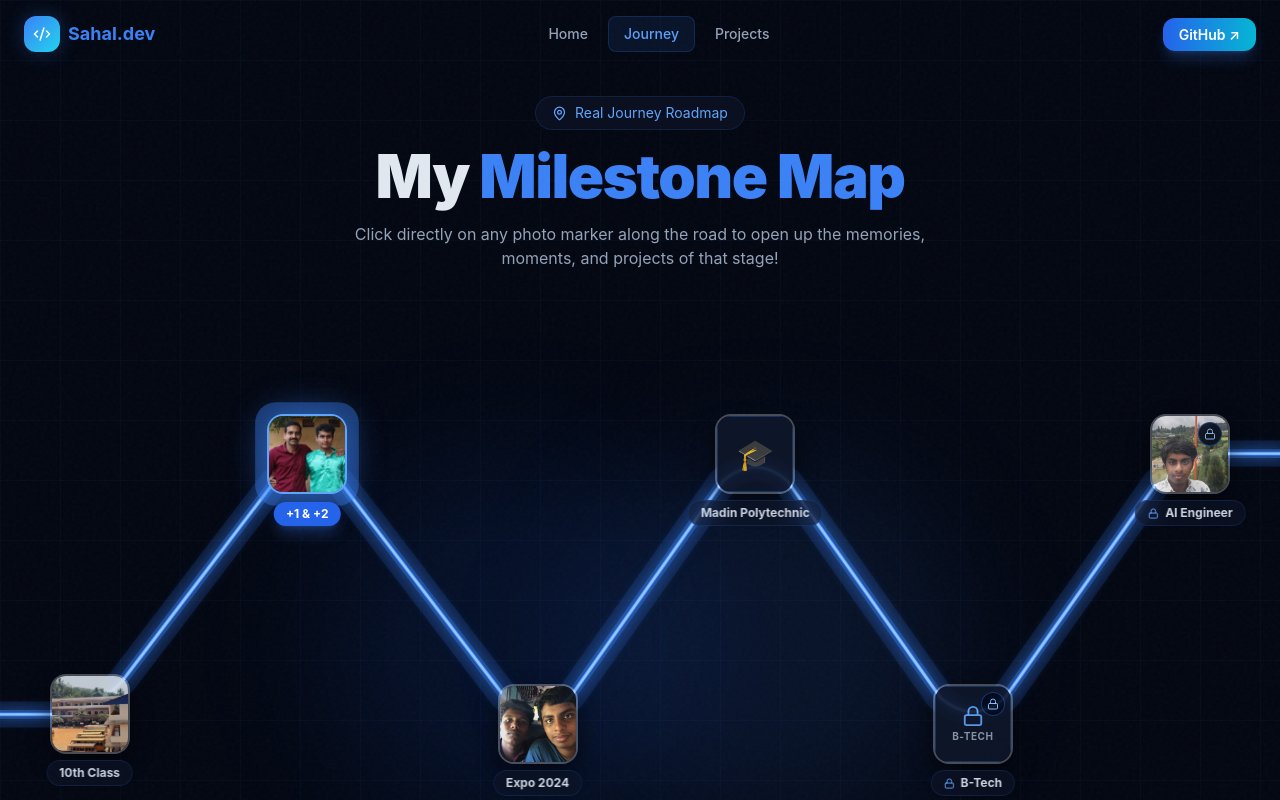
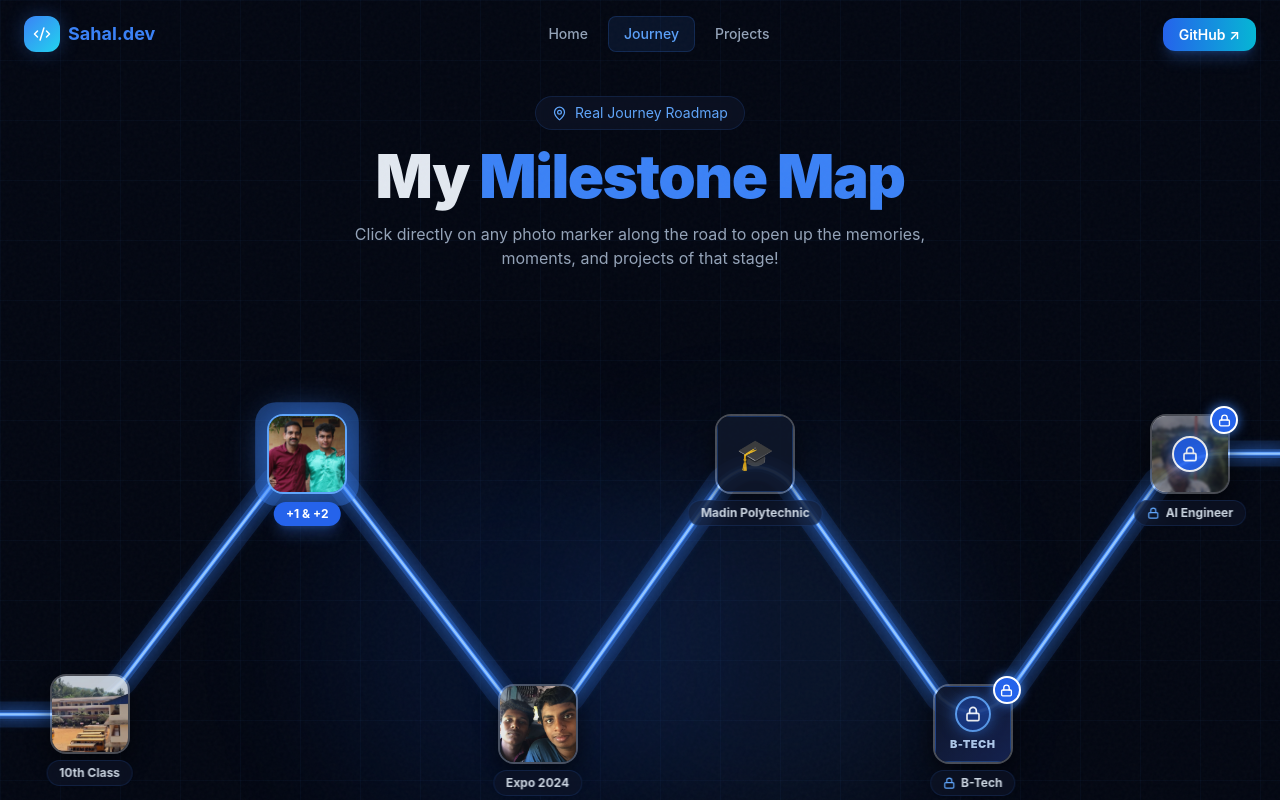
Before and after one commit to sahalshihabudheen-hash/sahal-shihabudheen, a Next.js app: page /journey in a window 1280 px wide. Shown: the top 800 px of the page. Built offline with nearby package versions, Linux system fonts and the light colour scheme.

Commit message:
Make lock symbol prominent with center overlay and corner badges on B-Tech and AI Engineer

```diff
--- a/app/journey/page.tsx
+++ b/app/journey/page.tsx
@@ -444,25 +444,36 @@ export default function JourneyPage() {
                     }}
                   >
                     {m.avatar ? (
-                      <Image src={m.avatar} alt={m.title} fill className="object-cover" />
+                      <>
+                        <Image src={m.avatar} alt={m.title} fill className="object-cover" />
+                        {m.locked && (
+                          <div className="absolute inset-0 bg-slate-950/45 backdrop-blur-[1px] flex items-center justify-center z-20">
+                            <div className="w-8 h-8 sm:w-9 sm:h-9 rounded-full bg-blue-600 border-2 border-white flex items-center justify-center text-white shadow-[0_0_15px_rgba(59,130,246,0.9)]">
+                              <Lock size={16} strokeWidth={2.5} />
+                            </div>
+                          </div>
+                        )}
+                      </>
                     ) : m.id === 5 ? (
-                      <div className="w-full h-full bg-slate-900 border border-blue-500/30 flex flex-col items-center justify-center text-blue-400">
-                        <Lock size={22} className="text-blue-400 mb-0.5" />
-                        <span className="text-[10px] font-bold uppercase tracking-wider text-slate-400">B-Tech</span>
+                      <div className="w-full h-full bg-gradient-to-br from-slate-900 to-blue-950 border border-blue-500/40 flex flex-col items-center justify-center text-blue-400 p-1">
+                        <div className="w-8 h-8 sm:w-9 sm:h-9 rounded-full bg-blue-600/40 border-2 border-blue-400 flex items-center justify-center text-white shadow-[0_0_15px_rgba(59,130,246,0.6)] mb-1">
+                          <Lock size={16} strokeWidth={2.5} />
+                        </div>
+                        <span className="text-[10px] sm:text-[11px] font-black uppercase tracking-wider text-blue-200">B-Tech</span>
                       </div>
                     ) : (
                       <div className="w-full h-full bg-slate-900 border border-blue-500/30 flex items-center justify-center text-3xl font-bold text-blue-400">
                         🎓
                       </div>
                     )}
+                  </motion.div>
 
-                    {/* Corner lock badge for locked milestones */}
-                    {m.locked && (
-                      <div className="absolute top-1.5 right-1.5 w-6 h-6 rounded-full bg-slate-950/85 backdrop-blur-sm border border-blue-500/40 flex items-center justify-center text-blue-300 shadow-md z-20">
-                        <Lock size={12} />
-                      </div>
-                    )}
-                  </motion.div>
+                  {/* Corner Floating Lock Badge */}
+                  {m.locked && (
+                    <div className="absolute -top-2 -right-2 w-7 h-7 rounded-full bg-blue-600 border-2 border-white flex items-center justify-center text-white shadow-[0_0_12px_rgba(59,130,246,0.9)] z-30">
+                      <Lock size={13} strokeWidth={2.5} />
+                    </div>
+                  )}
 
                   {/* Label badge beneath marker */}
                   <div
@@ -472,7 +483,7 @@ export default function JourneyPage() {
                         : 'glass text-slate-300 group-hover:text-white border border-white/10'
                     }`}
                   >
-                    {m.locked && <Lock size={11} className={isSelected ? 'text-white' : 'text-blue-400'} />}
+                    {m.locked && <Lock size={12} strokeWidth={2.5} className={isSelected ? 'text-white' : 'text-blue-400'} />}
                     <span>{m.title}</span>
                   </div>
                 </div>
```
